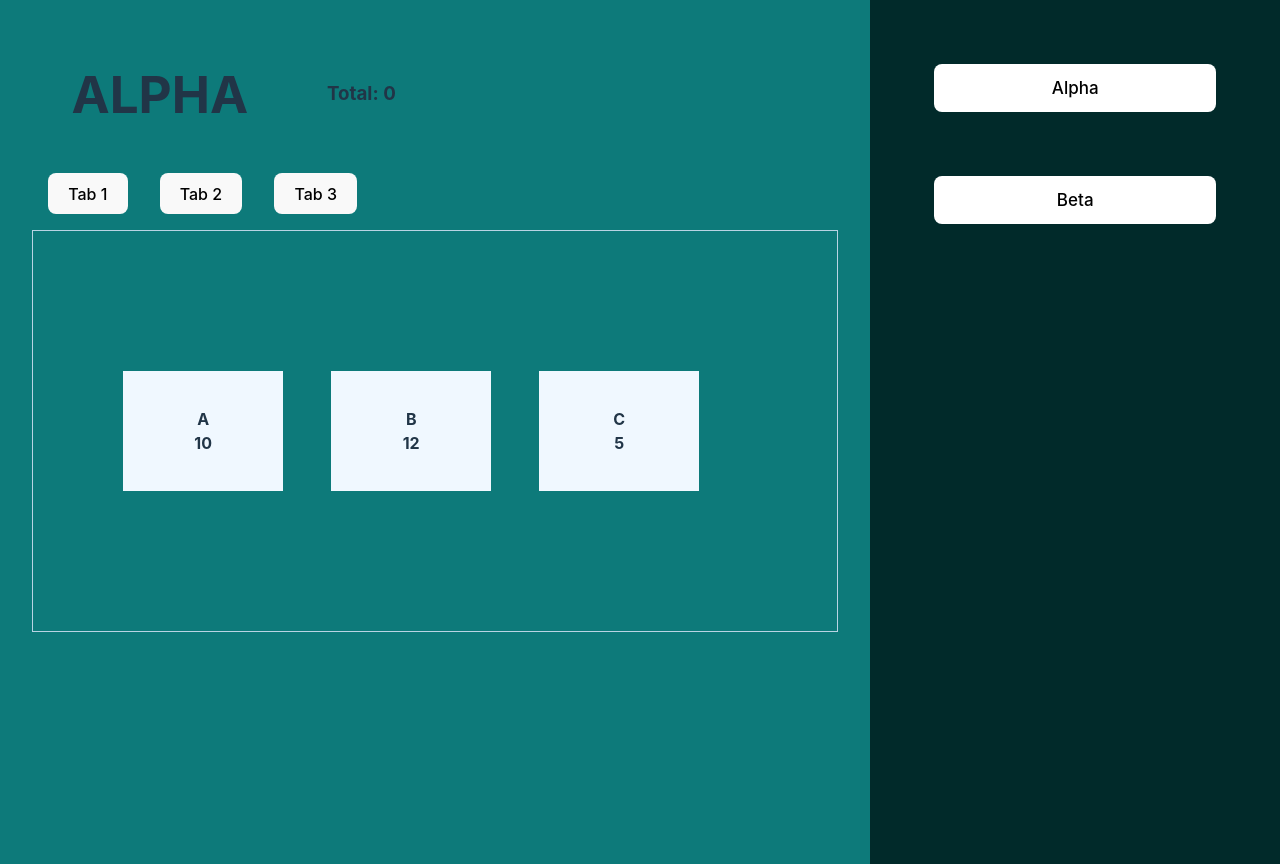
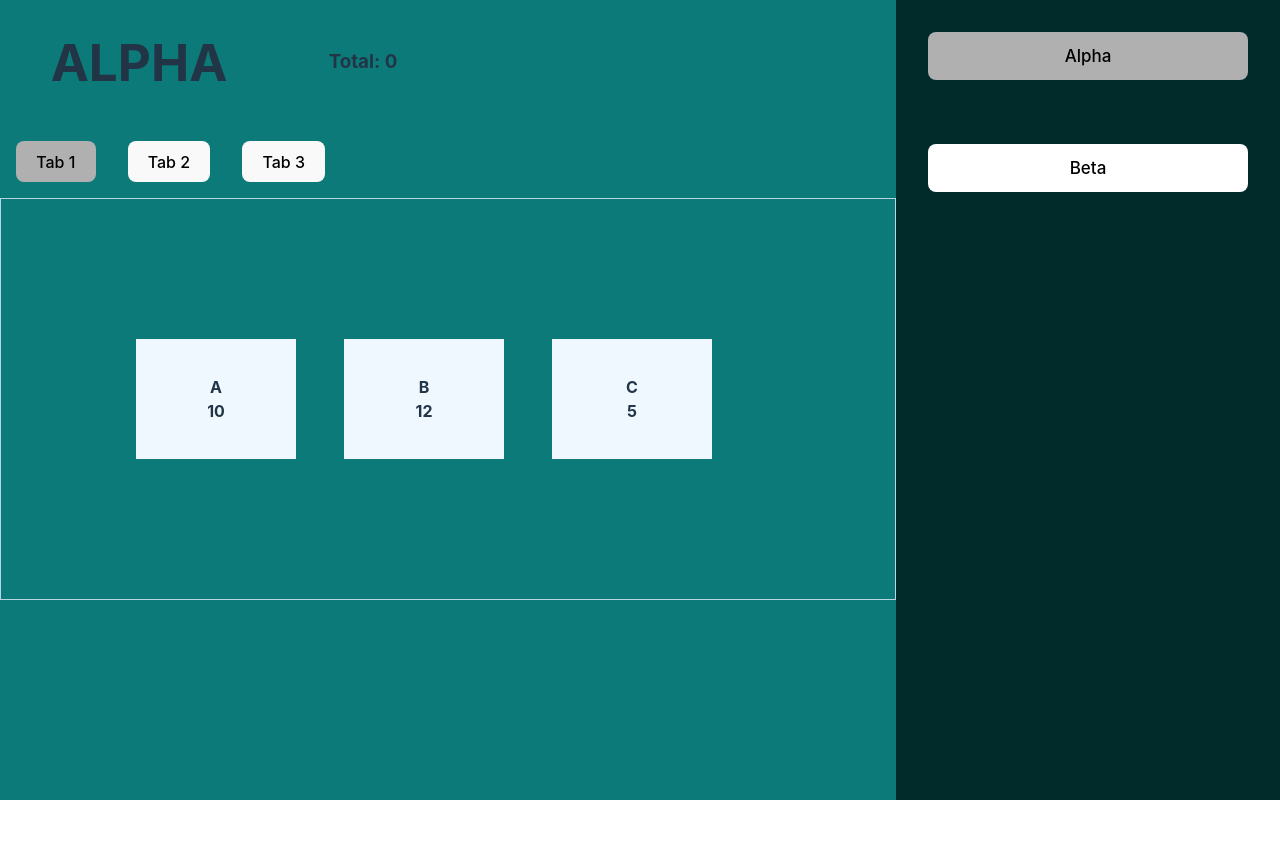
Before and after one commit to GiuliaR11/react-app, a React (Vite) app: page / in a window 1280 px wide. After the commit the page ends 800 px from the top, so only its background shows below. Built offline with nearby package versions, Linux system fonts and the light colour scheme.

Commit message:
Add hooks for arrows pressed to change between tabs

```diff
--- a/src/components/sidebar.css
+++ b/src/components/sidebar.css
@@ -4,9 +4,13 @@
   background-color: rgb(1, 42, 42);
   display: flex;
   flex-direction: column;
-  padding: 2rem;
 }
 
 .button {
   margin: 2rem;
 }
+
+.button-active {
+  background-color: #b0b0b0;
+  cursor: pointer;
+}
--- a/src/components/sidebar.jsx
+++ b/src/components/sidebar.jsx
@@ -1,6 +1,7 @@
 import './sidebar.css'
 import { useContext } from "react";
 import { AppContext } from "../App";
+import useUpAndDownKeyListener from '../hooks/useUpAndDownKeyListener';
 
 const PAGES = {
   ALPHA: 'Alpha',
@@ -9,16 +10,32 @@ const PAGES = {
 
 function Sidebar() {
   const context = useContext(AppContext);
-  const {setSelectedPage} = context
+  const {setSelectedPage, selectedPage} = context
+
+  const onPageChanged = () => {
+    const changeToTab = selectedPage === PAGES.ALPHA
+      ? PAGES.BETA
+      : PAGES.ALPHA
+    setSelectedPage(changeToTab)
+  }
+
+  useUpAndDownKeyListener(onPageChanged);
 
   const changeSelectedTab = (e) => {
     setSelectedPage(e.target.value)
   }
 
+  const getClassName = (tab) => {
+    const active = tab === selectedPage
+      ? 'button-active'
+      : ''
+    return ['button', active].join(' ')
+  }
+
   return (
     <div className='sidebar-container'>
-      <button onClick={changeSelectedTab} className='button' value={PAGES.ALPHA}>{PAGES.ALPHA}</button>
-      <button onClick={changeSelectedTab} className='button' value={PAGES.BETA}>{PAGES.BETA}</button>
+      <button onClick={changeSelectedTab} className={getClassName(PAGES.ALPHA)} value={PAGES.ALPHA}>{PAGES.ALPHA}</button>
+      <button onClick={changeSelectedTab} className={getClassName(PAGES.BETA)} value={PAGES.BETA}>{PAGES.BETA}</button>
     </div>
   );
 }
--- /dev/null
+++ b/src/hooks/useLeftAndRightKeyListener.jsx
@@ -0,0 +1,25 @@
+import { useEffect } from "react";
+
+function useLeftAndRightKeyListener(handleLeftArrow, handleRightArrow) {
+
+  useEffect(() => {
+    const handleKeyPress = (event) => {
+      if (event.key === 'ArrowLeft') {
+        handleLeftArrow();
+      }
+
+      if (event.key === 'ArrowRight') {
+        handleRightArrow();
+      }
+    }
+
+    window.addEventListener('keydown', handleKeyPress);
+
+    return () => {
+      window.removeEventListener('keydown', handleKeyPress);
+    };
+
+  }, [handleLeftArrow, handleRightArrow])
+}
+
+export default useLeftAndRightKeyListener;
--- /dev/null
+++ b/src/hooks/useUpAndDownKeyListener.jsx
@@ -0,0 +1,25 @@
+import { useEffect } from "react";
+
+function useUpAndDownKeyListener(callbackForUpDown) {
+
+  useEffect(() => {
+    const handleKeyPress = (event) => {
+      if (event.key === 'ArrowUp') {
+        callbackForUpDown();
+      }
+
+      if (event.key === 'ArrowDown') {
+        callbackForUpDown();
+      }
+    }
+
+    window.addEventListener('keydown', handleKeyPress);
+
+    return () => {
+      window.removeEventListener('keydown', handleKeyPress);
+    };
+
+  }, [callbackForUpDown])
+}
+
+export default useUpAndDownKeyListener;
--- a/src/pages/alpha-page.css
+++ b/src/pages/alpha-page.css
@@ -19,6 +19,11 @@
   margin: 1rem;
 }
 
+.tablinks-active {
+  background-color: #b0b0b0;
+  cursor: pointer;
+}
+
 .tab-container {
   border: 1px solid rgb(185, 212, 228);
   height: 50%;
--- a/src/pages/alpha-page.jsx
+++ b/src/pages/alpha-page.jsx
@@ -5,6 +5,7 @@ import { createContext } from "react";
 import { useContext } from "react";
 import {TABS} from '../utils/models'
 import { AppContext } from '../App';
+import useLeftAndRightKeyListener from '../hooks/useLeftAndRightKeyListener';
 
 export const AlphaPageCtx = createContext();
 
@@ -13,7 +14,33 @@ function AlphaPage() {
   const {alpha} = appContext
   const {totalAlpha} = alpha
 
-  const [selectedTab, setSelectedTab] = useState(TABS.TAB1)
+  const [selectedTab, setSelectedTab] = useState(TABS.TAB1);
+  const tabsOrder = [TABS.TAB1, TABS.TAB2, TABS.TAB3];
+
+  const handleLeftArrow = () => {
+    const currentIndex = tabsOrder.indexOf(selectedTab);
+
+    if (currentIndex > 0) {
+      setSelectedTab(tabsOrder[currentIndex - 1]);
+    }
+  }
+
+  const handleRightArrow = () => {
+    const currentIndex = tabsOrder.indexOf(selectedTab);
+
+    if (currentIndex < 2) {
+      setSelectedTab(tabsOrder[currentIndex + 1]);
+    }
+  }
+
+  useLeftAndRightKeyListener(handleLeftArrow, handleRightArrow);
+
+  const getClassName = (tab) => {
+    const active = tab === selectedTab
+      ? 'tablinks-active'
+      : ''
+    return ['tablinks', active].join(' ')
+  }
 
   return (
     <>
@@ -24,9 +51,9 @@ function AlphaPage() {
         </div>
 
         <div className="tabs">
-          <button className="tablinks" onClick={() => setSelectedTab(TABS.TAB1)}>{TABS.TAB1}</button>
-          <button className="tablinks" onClick={() => setSelectedTab(TABS.TAB2)}>{TABS.TAB2}</button>
-          <button className="tablinks" onClick={() => setSelectedTab(TABS.TAB3)}>{TABS.TAB3}</button>
+          <button className={getClassName(TABS.TAB1)} onClick={() => setSelectedTab(TABS.TAB1)}>{TABS.TAB1}</button>
+          <button className={getClassName(TABS.TAB2)} onClick={() => setSelectedTab(TABS.TAB2)}>{TABS.TAB2}</button>
+          <button className={getClassName(TABS.TAB3)} onClick={() => setSelectedTab(TABS.TAB3)}>{TABS.TAB3}</button>
         </div>
         <TabsContainer/>
       </AlphaPageCtx.Provider>
--- a/src/pages/beta-page.jsx
+++ b/src/pages/beta-page.jsx
@@ -5,6 +5,7 @@ import { useContext } from "react";
 import {TABS} from '../utils/models'
 import { AppContext } from '../App';
 import BetaTabsContainer from '../components/beta-tabs-container';
+import useLeftAndRightKeyListener from '../hooks/useLeftAndRightKeyListener';
 
 export const BetaPageCtx = createContext();
 
@@ -13,7 +14,33 @@ function BetaPage() {
   const {beta} = appContext
   const {totalBeta} = beta
 
-  const [selectedTab, setSelectedTab] = useState(TABS.TAB1)
+  const [selectedTab, setSelectedTab] = useState(TABS.TAB1);
+  const tabsOrder = [TABS.TAB1, TABS.TAB2, TABS.TAB3];
+
+  const handleLeftArrow = () => {
+    const currentIndex = tabsOrder.indexOf(selectedTab);
+
+    if (currentIndex > 0) {
+      setSelectedTab(tabsOrder[currentIndex - 1]);
+    }
+  }
+
+  const handleRightArrow = () => {
+    const currentIndex = tabsOrder.indexOf(selectedTab);
+
+    if (currentIndex < 2) {
+      setSelectedTab(tabsOrder[currentIndex + 1]);
+    }
+  }
+
+  useLeftAndRightKeyListener(handleLeftArrow, handleRightArrow);
+
+  const getClassName = (tab) => {
+    const active = tab === selectedTab
+      ? 'tablinks-active'
+      : ''
+    return ['tablinks', active].join(' ')
+  }
 
   return (
     <>
@@ -24,9 +51,9 @@ function BetaPage() {
         </div>
 
         <div className="tabs">
-          <button className="tablinks" onClick={() => setSelectedTab(TABS.TAB1)}>{TABS.TAB1}</button>
-          <button className="tablinks" onClick={() => setSelectedTab(TABS.TAB2)}>{TABS.TAB2}</button>
-          <button className="tablinks" onClick={() => setSelectedTab(TABS.TAB3)}>{TABS.TAB3}</button>
+          <button className={getClassName(TABS.TAB1)} onClick={() => setSelectedTab(TABS.TAB1)}>{TABS.TAB1}</button>
+          <button className={getClassName(TABS.TAB2)} onClick={() => setSelectedTab(TABS.TAB2)}>{TABS.TAB2}</button>
+          <button className={getClassName(TABS.TAB3)} onClick={() => setSelectedTab(TABS.TAB3)}>{TABS.TAB3}</button>
         </div>
         <BetaTabsContainer/>
       </BetaPageCtx.Provider>
--- a/src/pages/overview-page.css
+++ b/src/pages/overview-page.css
@@ -2,5 +2,4 @@
   background-color: rgb(13, 122, 122);
   height: 100%;
   width: 70%;
-  padding: 2rem;
 }
```
